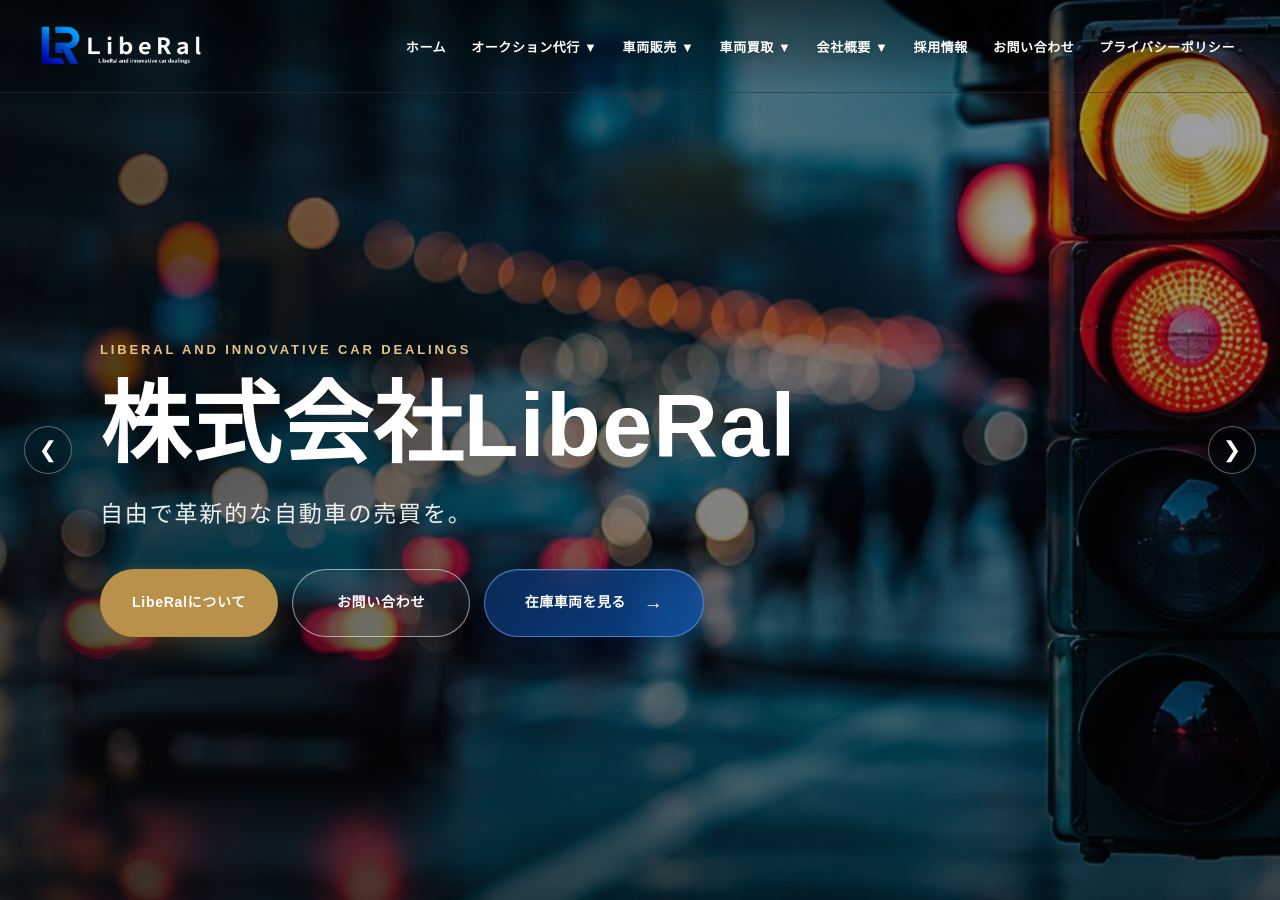
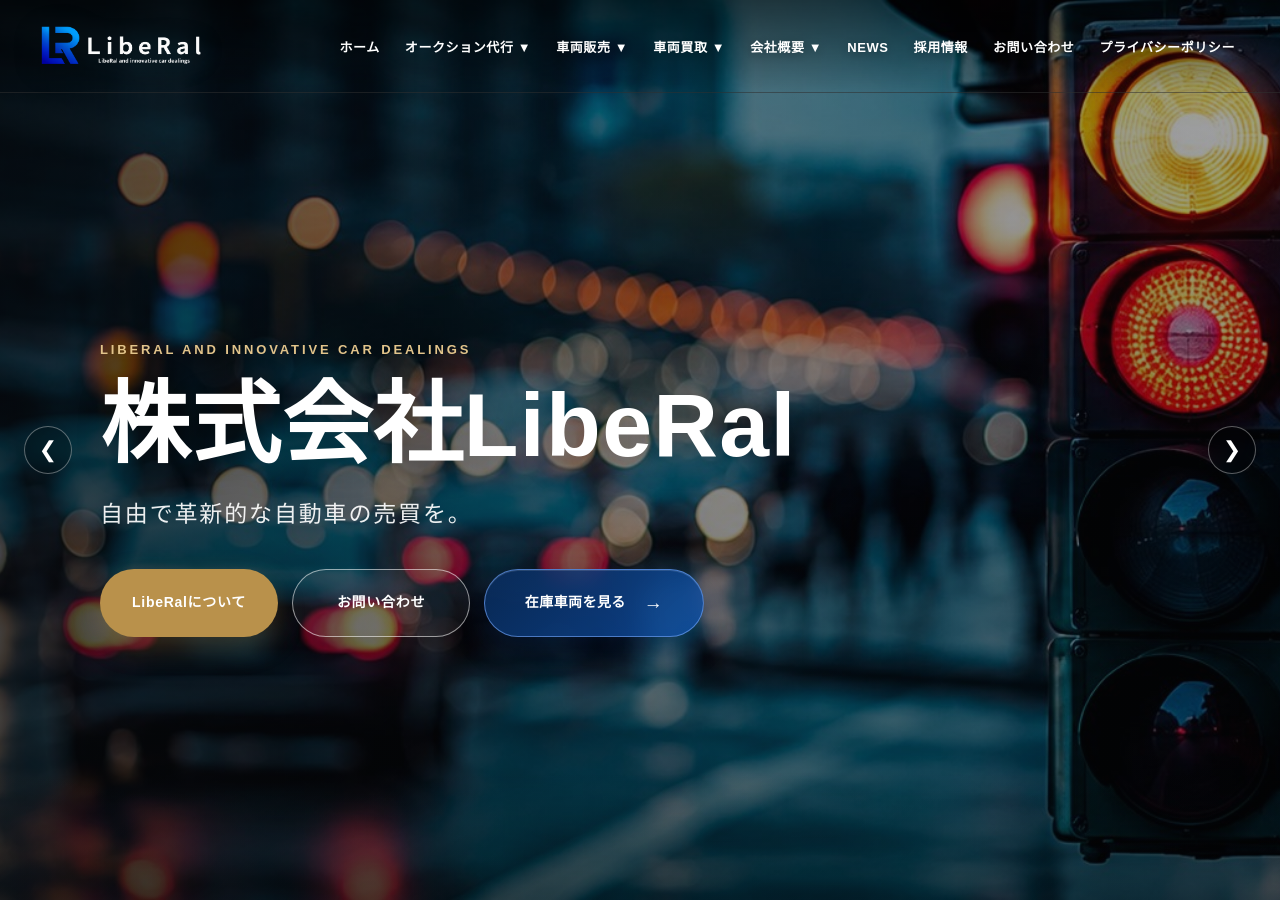
Before and after one commit to liberal0321/LibeRal., a Jekyll site: the page built from index.html, in a window 1280 px wide and 900 px high. Built offline with Jekyll 4.4.1, drawn with Linux system fonts in a browser that asks for light colours.

Commit message:
Update header.html

```diff
--- a/_includes/header.html
+++ b/_includes/header.html
@@ -47,7 +47,7 @@
             <li><a href="{{ '/ninka.html' | relative_url }}">認可・登録番号</a></li>
           </ul>
         </li>
-
+        <li><a href="{{ '/news.html' | relative_url }}">NEWS</a></li>
         <li><a href="{{ '/recruit.html' | relative_url }}">採用情報</a></li>
         <li><a href="{{ '/contact.html' | relative_url }}">お問い合わせ</a></li>
         <li><a href="{{ '/privacy.html' | relative_url }}">プライバシーポリシー</a></li>
```
